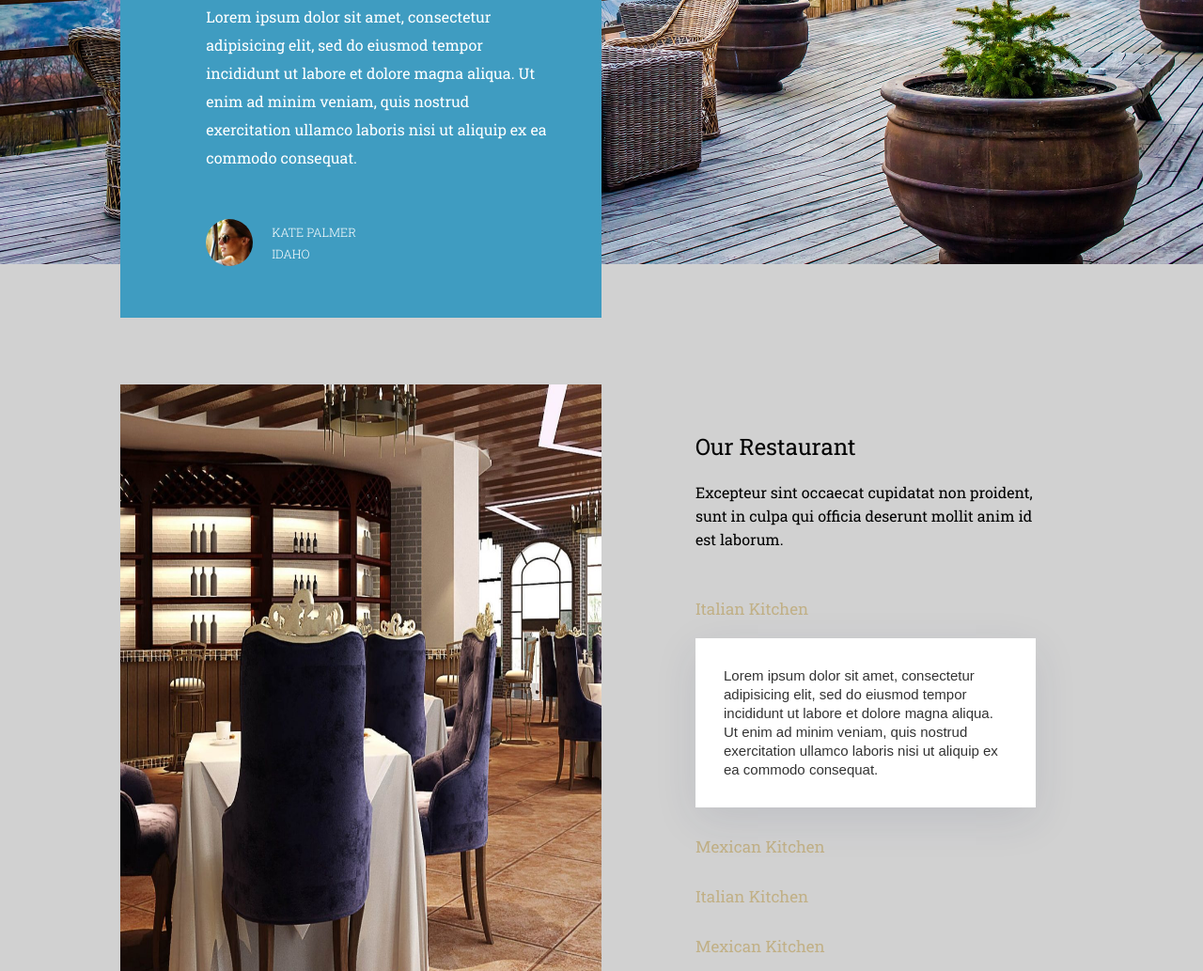
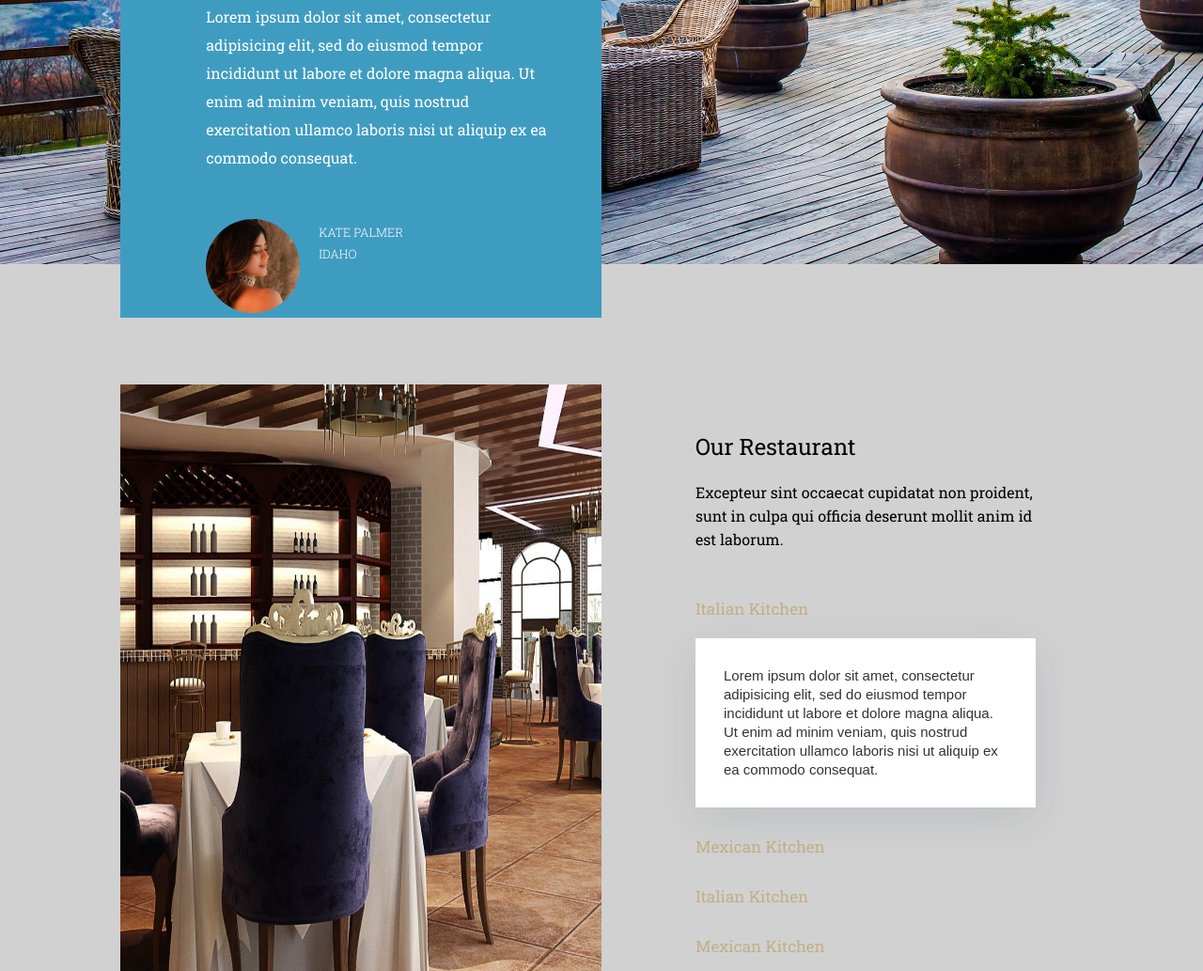
Before and after one commit to NPC-MOSSHEAD/mosshead-hotel, a plain HTML site: page index.html in a window 1280 px wide. Shown: the part 3114-4147 px from the top of the page at 94% size. Drawn offline with nearby package versions, Linux system fonts and the light colour scheme; files whose address does not match are found by name.

Commit message:
updation

```diff
--- a/index.html
+++ b/index.html
@@ -233,7 +233,7 @@
 
           <div class="box flex">
             <div class="img">
-              <img src="c.jpg" alt="">
+              <img src="a-3.jpg" alt="" id="ammu-bby">
             </div>
             <div class="name">
               <h5>KATE PALMER</h5>
--- a/style.css
+++ b/style.css
@@ -19,6 +19,13 @@ body {
 body>img{
     object-fit: cover;
     object-position: center;
+}
+
+#ammu-bby{
+    width: 100px;
+    object-fit: cover;
+    object-position: top;
+    height: 100px;
 }
 
 li {
```
Also changed, not shown: a-3.jpg (added), a-4.jpg (added).
